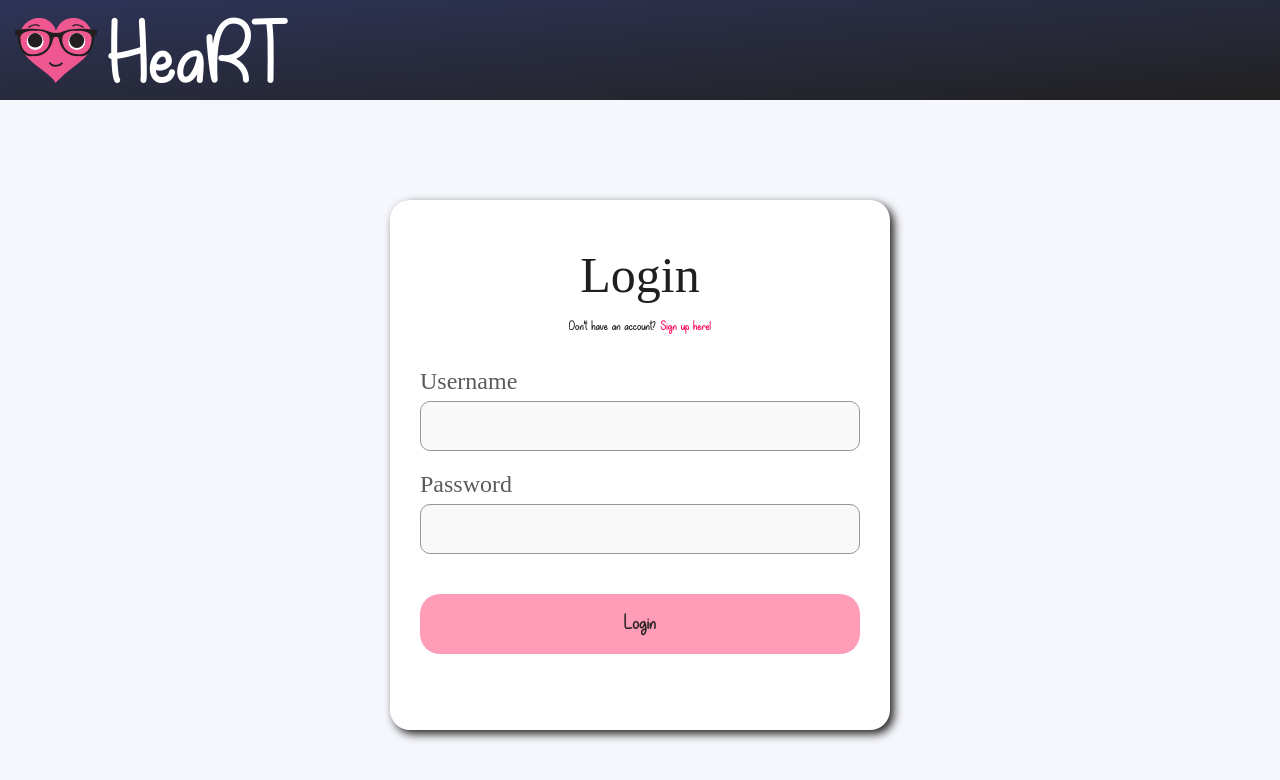
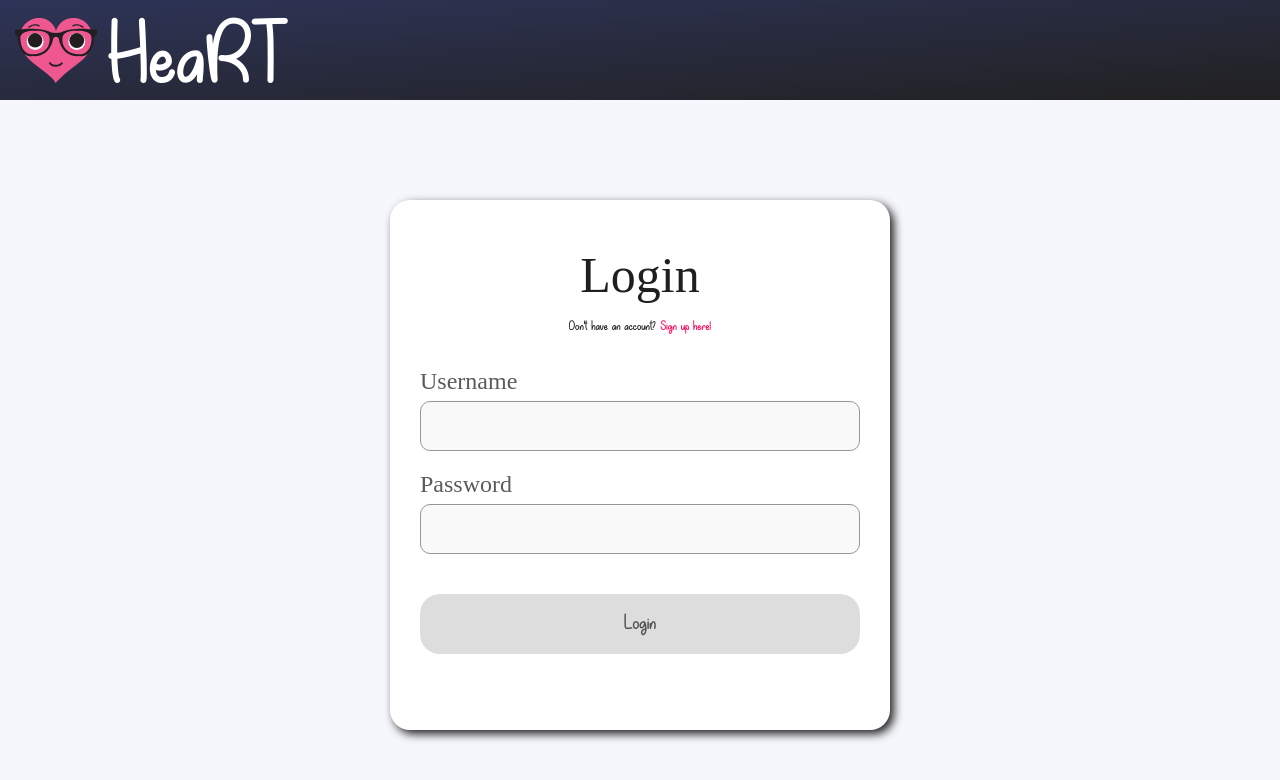
Before and after one commit to HeartUoA/HeaRT, a React (Create React App) app: page /Login in a window 1280 px wide. Shown: the top 780 px of the page. Built offline with nearby package versions, Linux system fonts and the light colour scheme.

Commit message:
Fixed bugs in login (error not popping up correctly) and disabled login button if not all inputs are provided

```diff
--- a/src/pages/Login.tsx
+++ b/src/pages/Login.tsx
@@ -32,7 +32,7 @@ const Login: React.FC<RouteComponentProps> = (props) => {
       },
     });
 
-    const res = await response.json();
+    const res = await response.json().catch(e => setError(true));
     if (res && res.accessToken) {
       setCookie('accessToken', res.accessToken);
       setError(false);
@@ -75,6 +75,7 @@ const Login: React.FC<RouteComponentProps> = (props) => {
             type="primary"
             className="Login-Button"
             onClick={onConfirmClick}
+            disabled={!username || !password}
           >
             Login
           </Button>
--- a/src/styles/Login.css
+++ b/src/styles/Login.css
@@ -83,6 +83,7 @@
   margin-top: 15px;
   color:#ff8800;
   font-size: 16px;
+  font-weight: 500;
 }
 
 .Login-Button {
```
